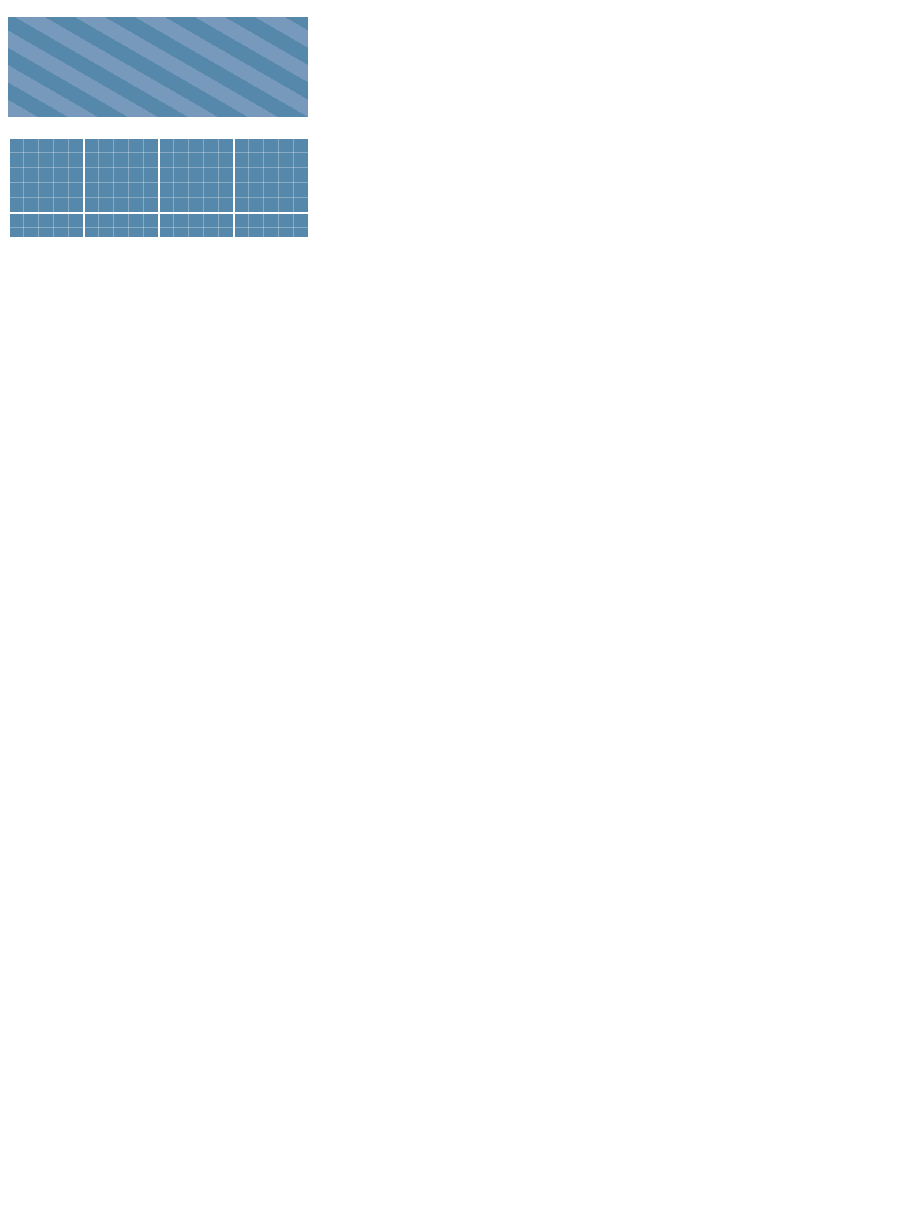
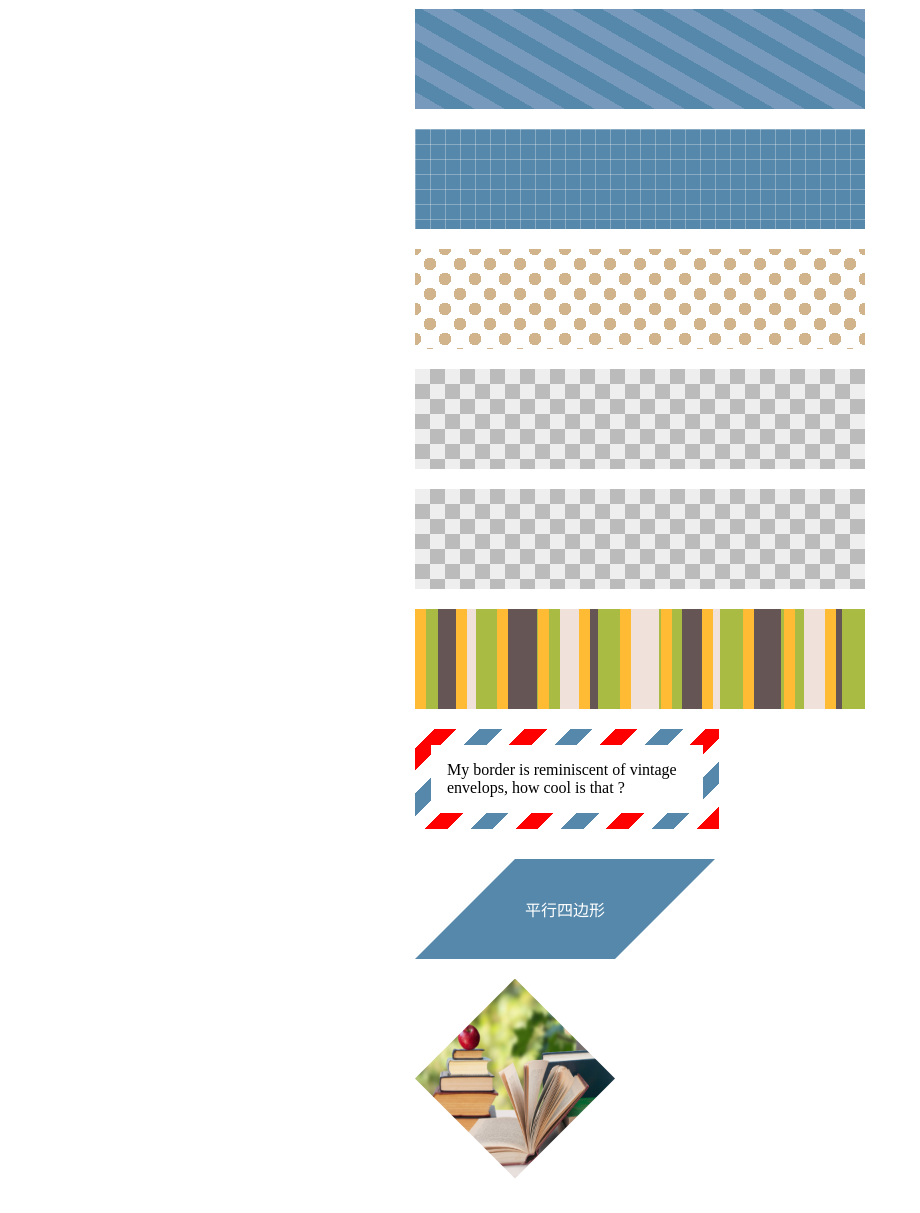
Before and after one commit to von-mo/css-secrets-learn, a website built with webpack: page index.html in a window 1280 px wide. Shown: the part 539-1752 px from the top of the page, without its empty margins (0-920 px from the left). Before the commit the page ends 806 px from the top, so only its background shows below. Built offline with nearby package versions, Linux system fonts and the light colour scheme; some packages are replaced by stand-ins of ours.

Commit message:
add line-gradual

```diff
--- a/index.html
+++ b/index.html
@@ -8,6 +8,7 @@
   </head>
   <body>
     <section>
+      <!-- 边框·系列 -->
       <div class="inner_border_container_first">
         <div class="inner_border">
           边框内圆角第一种写法
@@ -18,11 +19,27 @@
       </div>
     </section>
     <section>
+      <!-- 背景图案·系列 -->
       <div class="linear_gradient_bottom common"></div>
       <div class="linear_gradient_right common"></div>
       <div class="linear_gradient_bias common"></div>
       <div class="linear_gradient_repeat common"></div>
       <div class="linear_gradient_grid common"></div>
+      <div class="linear_gradient_dot common"></div>
+      <div class="linear_gradient_chess common"></div>
+      <div class="linear_gradient_conic common"></div>
+      <div class="linear_gradient_stripe common"></div>
+      <div class="linear_gradient_clip common">
+        My border is reminiscent of vintage envelops, how cool is that ?
+      </div>
+    </section>
+    <section>
+      <!-- 形状·系列 -->
+      <!-- <div class="css_shape"></div> -->
+      <div class="css_parallelogram_skew common">平行四边形</div>
+      <div class="picture common">
+        <img src="./src/images/demo.jpg" alt="">
+      </div>
     </section>
   </body>
 </html>
--- a/src/index.css
+++ b/src/index.css
@@ -1,3 +1,7 @@
+body {
+  width: 450px;
+  margin: 0 auto;
+}
 section {
   margin-bottom: 30px;
 }
@@ -8,7 +12,6 @@ section {
 
 /* 边框 */
 .inner_border_container_first {
-  width: 300px;
   background: #655;
   padding: 0.8em;
 }
@@ -20,7 +23,6 @@ section {
 }
 
 .inner_border_container_second {
-  width: 300px;
   background: tan;
   border-radius: 0.8em;
   padding: 1em;
@@ -31,21 +33,18 @@ section {
 
 /* 渐变 */
 .linear_gradient_bottom {
-  width: 300px;
   height: 100px;
   background: linear-gradient(#fb3 30%, #58a 0%);
   background-size: 100% 30px;
 }
 
 .linear_gradient_right {
-  width: 300px;
   height: 100px;
   background: linear-gradient(to right, #fb3 50%, #58a 0);
   background-size: 30px 100%;
 }
 
 .linear_gradient_bias {
-  width: 300px;
   height: 100px;
   background: linear-gradient(
     45deg,
@@ -60,7 +59,6 @@ section {
 }
 
 .linear_gradient_repeat {
-  width: 300px;
   height: 100px;
   /* background: repeating-linear-gradient(45deg, #fb3, #58a 30px); */
   /* background: repeating-linear-gradient(60deg, #fb3, #fb3 15px, #58a 0, #58a 30px); */
@@ -74,12 +72,155 @@ section {
 }
 
 .linear_gradient_grid {
-  width: 300px;
   height: 100px;
-  background : #58a;
-  background-image: linear-gradient(white 2px, transparent 0),
-    linear-gradient(90deg, white 2px, transparent 0),
+  background: #58a;
+  background-image: linear-gradient(white 0px, transparent 0),
+    linear-gradient(90deg, white 0px, transparent 0),
     linear-gradient(hsla(0, 0%, 100%, 0.3) 1px, transparent 0),
     linear-gradient(90deg, hsla(0, 0%, 100%, 0.3) 1px, transparent 0);
   background-size: 75px 75px, 75px 75px, 15px 15px, 15px 15px;
 }
+
+.linear_gradient_dot {
+  height: 100px;
+  background: #655;
+  /* background: radial-gradient(tan 30%, transparent 0); */
+  background: radial-gradient(tan 30%, transparent 0),
+    radial-gradient(tan 30%, transparent 0);
+  background-position: 0 0, 15px 15px;
+  background-size: 30px 30px;
+}
+.linear_gradient_chess {
+  /* 第一种棋盘效果写法 */
+  height: 100px;
+  background: #eee;
+  background-image: linear-gradient(45deg, #bbb 25%, transparent 0),
+    linear-gradient(45deg, transparent 75%, #bbb 0),
+    linear-gradient(45deg, #bbb 25%, transparent 0),
+    linear-gradient(45deg, transparent 75%, #bbb 0);
+  background-position: 0 0, 15px 15px, 15px 15px, 30px 30px;
+  background-size: 30px 30px;
+}
+.linear_gradient_conic {
+  /*
+   * 第二种棋盘效果写法( 角向渐变 )
+   * 注: 大多数浏览器暂不支持
+  */
+  height: 100px;
+  background: repeating-conic-gradient(#bbb 0, #bbb 25%, #eee 0, #eee 50%);
+  background-size: 30px 30px;
+}
+
+.linear_gradient_stripe {
+  height: 100px;
+  /* background: hsl(20, 40%, 90%);
+  background-image: linear-gradient(90deg, #fb3 10px, transparent 0),
+    linear-gradient(90deg, #fb4 20px, transparent 0),
+    linear-gradient(90deg, #655 20px, transparent 0);
+  background-size: 80px 100%, 60px 100%, 40px 100%; */
+  background: hsl(20, 40%, 90%);
+  background-image: linear-gradient(90deg, #fb3 11px, transparent 0),
+    linear-gradient(90deg, #ab4 23px, transparent 0),
+    linear-gradient(90deg, #655 41px, transparent 0);
+  background-size: 41px 100%, 61px 100%, 83px 100%;
+}
+.linear_gradient_clip {
+  width: 240px;
+  padding: 1em;
+  border: 1em solid transparent;
+  /* background · 写法 */
+  /* background: linear-gradient(white, white) padding-box,
+    repeating-linear-gradient(
+        -45deg,
+        red 0,
+        red 12.5%,
+        transparent 0,
+        transparent 25%,
+        #58a 0,
+        #58a 37.5%,
+        transparent 0,
+        transparent 50%
+      )
+      0 / 5em 5em; */
+
+  /* border-image · 写法 */
+  border-image: 16
+    repeating-linear-gradient(
+      -45deg,
+      red 0,
+      red 1em,
+      transparent 0,
+      transparent 2em,
+      #58a 0,
+      #58a 3em,
+      transparent 0,
+      transparent 4em
+    );
+
+  /* 蚂蚁行军·线框 */
+  /* background: linear-gradient(white, white) padding-box,
+    repeating-linear-gradient(-45deg, black 0, black 25%, white 0, white 50%) 0 /
+      0.6em 0.6em; */
+  /* animation: ants 12s linear infinite; */
+}
+/* @keyframes ants { to { background-position : 100% } } */
+
+/*
+ * css形状
+ */
+.css_shape {
+  width: 200px;
+  height: 150px;
+  background: #f4b323;
+  /* border-radius: 100px / 75px; */
+  border-radius: 50% / 100% 100% 0 0;
+  /* border-radius: 100% 0 0 100% / 50%; */
+  /* border-radius: 100% 0 0 0; */
+}
+.css_parallelogram_skew {
+  width: 200px;
+  height: 100px;
+  position: relative;
+  text-align: center;
+  display: flex;
+  align-items: center;
+  justify-content: center;
+  color: #fff;
+  margin-left: 50px;
+}
+.css_parallelogram_skew::before {
+  content: "";
+  position: absolute;
+  top: 0;
+  right: 0;
+  bottom: 0;
+  left: 0;
+  background: #58a;
+  transform: skew(-45deg);
+  z-index: -1;
+}
+
+/* 图片切换至菱形·写法1 */
+/* .picture {
+  margin-top: 60px;
+  margin-left: 30px;
+  width: 150px;
+  transform: rotate(45deg);
+  overflow: hidden;
+}
+.picture img {
+  width: 150px;
+  height: 150px;
+  transform: rotate(-45deg) scale(1.42);
+} */
+
+/* 图片切换至菱形·写法2 ( 简洁 ) */
+.picture img {
+  width: 200px;
+  height: 200px;
+  clip-path: polygon(50% 0, 100% 50%, 50% 100%, 0 50%);
+  transition: 1s clip-path;
+}
+.picture img:hover {
+  clip-path: polygon(0 0, 100% 0, 100% 100%, 0 100%);
+}
```
Also changed, not shown: src/images/demo.jpg (added).
